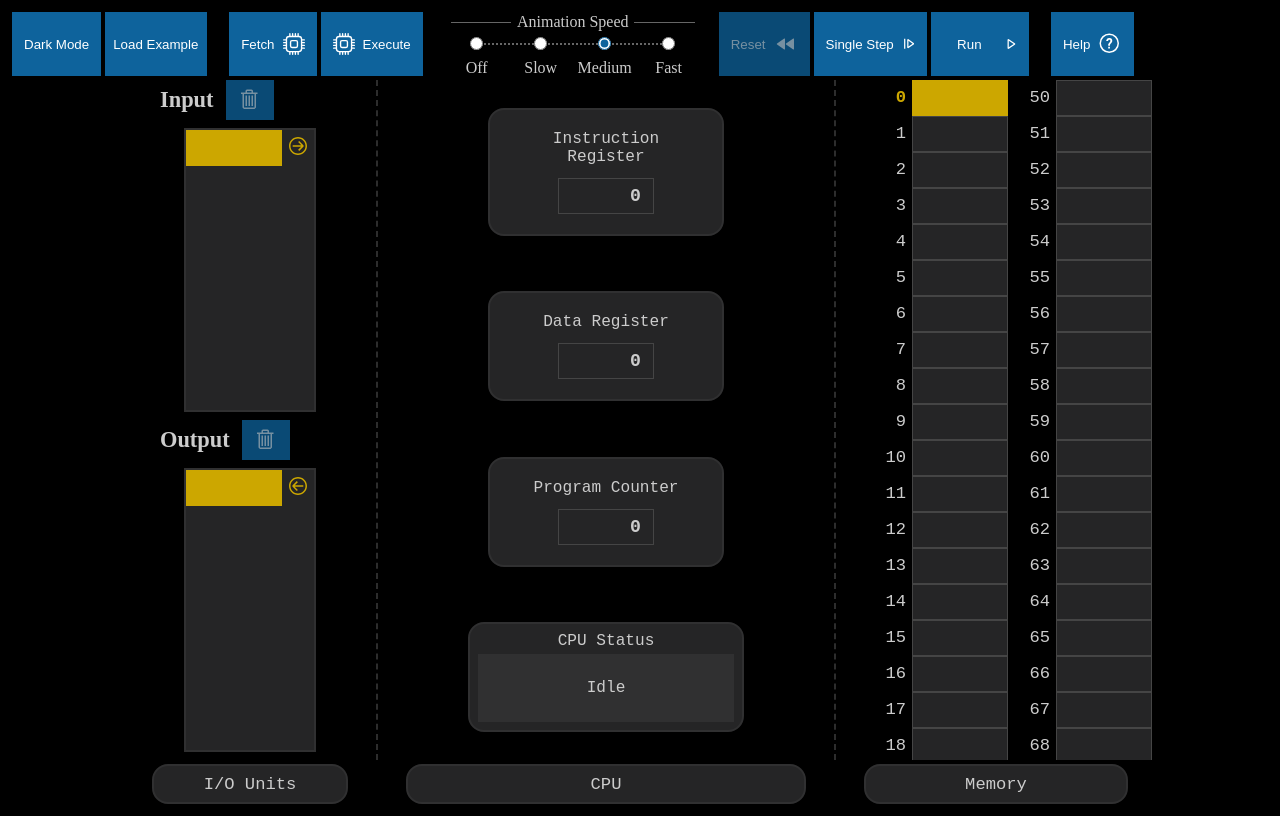
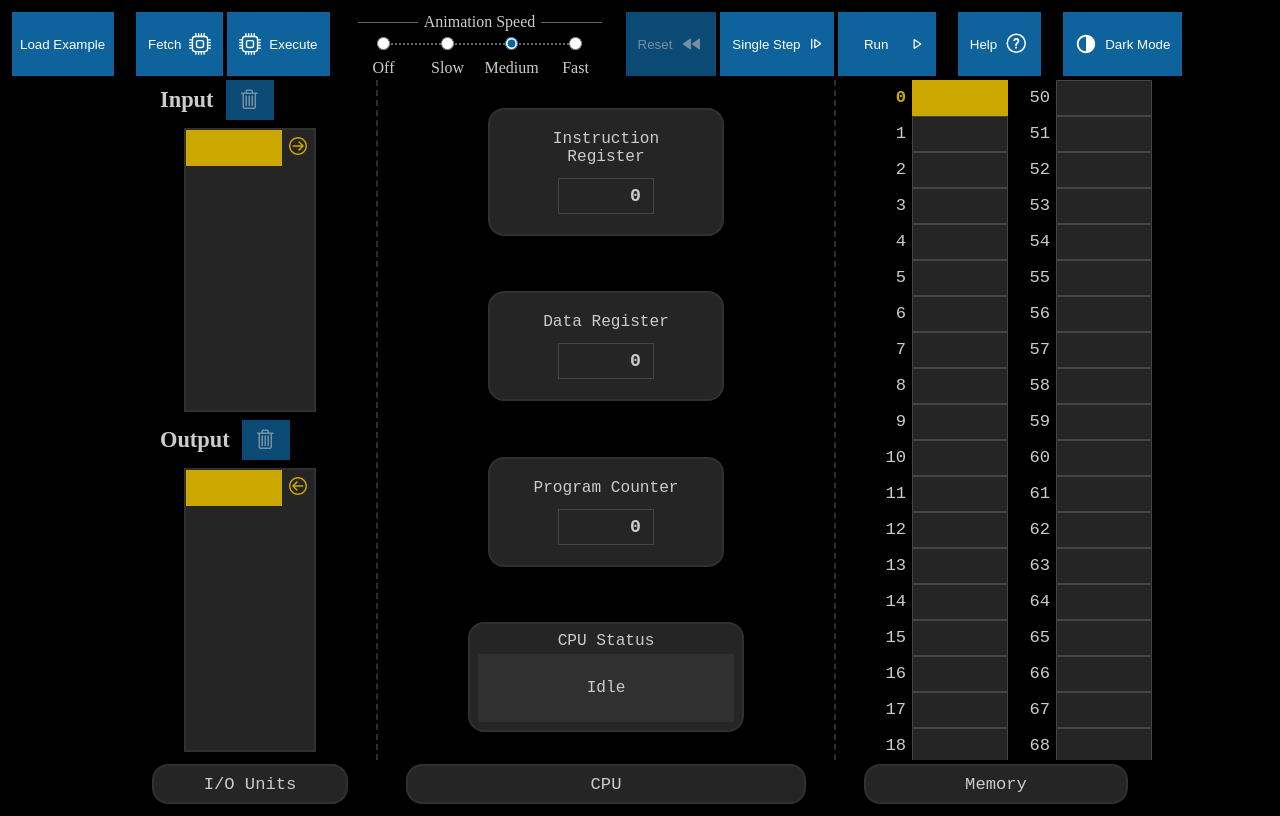
Before and after one commit to rafrafraf1/vic-ide-fork, a React (Vite) app: page / in a window 1280 px wide. Built offline with nearby package versions, Linux system fonts and the light colour scheme.

Commit message:
Move ThemeSwitcher button and add icon

```diff
--- a/src/UI/Toolbar.tsx
+++ b/src/UI/Toolbar.tsx
@@ -9,7 +9,7 @@ import type { IconType } from "react-icons";
 import { BsCpu, BsHourglass } from "react-icons/bs";
 import { FaFileUpload } from "react-icons/fa";
 import { MdErrorOutline } from "react-icons/md";
-import { RiRewindMiniFill } from "react-icons/ri";
+import { RiContrastFill, RiRewindMiniFill } from "react-icons/ri";
 import {
   VscDebugContinue,
   VscDebugStart,
@@ -149,7 +149,6 @@ export const Toolbar = React.memo(function Toolbar(
   return (
     <div className={classNames(className, "Toolbar-root")}>
       <Tippy singleton={tippySource} placement="bottom" delay={[500, 100]} />
-      {showThemeSwitcher ? <ThemeSwitcher uiString={uiString} /> : null}
       {showExamples ? (
         <MenuButton
           disabled={simulationActive(simulationState)}
@@ -249,6 +248,12 @@ export const Toolbar = React.memo(function Toolbar(
           <VscQuestion size={24} />
         </ButtonLabel>
       </Button>
+      {showThemeSwitcher ? (
+        <>
+          <Separator />
+          <ThemeSwitcher uiString={uiString} />
+        </>
+      ) : null}
     </div>
   );
 });
@@ -474,6 +479,9 @@ export function ThemeSwitcher(props: ThemeSwitcherProps): JSX.Element {
 
   return (
     <Button onClick={handleClick}>
+      <ButtonLabel>
+        <RiContrastFill size={22} />
+      </ButtonLabel>
       <ButtonLabel>{themeLabel(uiString, theme)}</ButtonLabel>
     </Button>
   );
```
